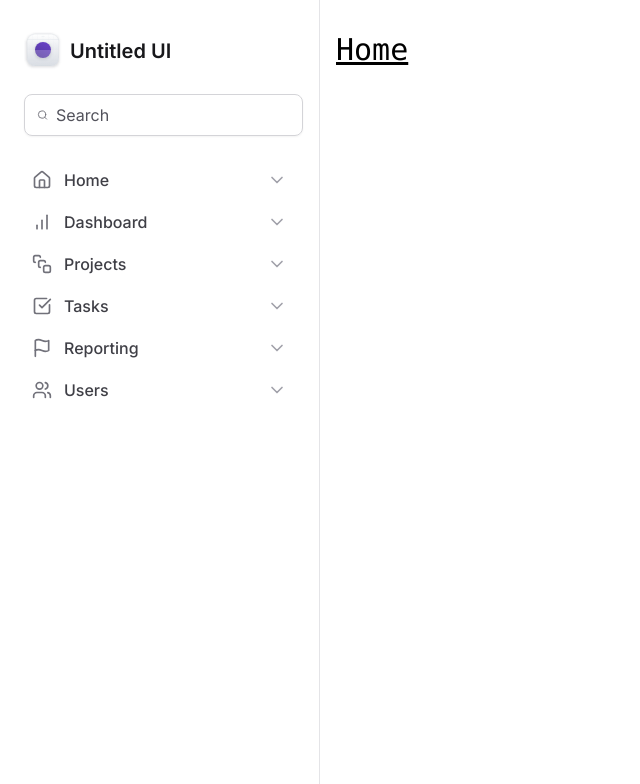
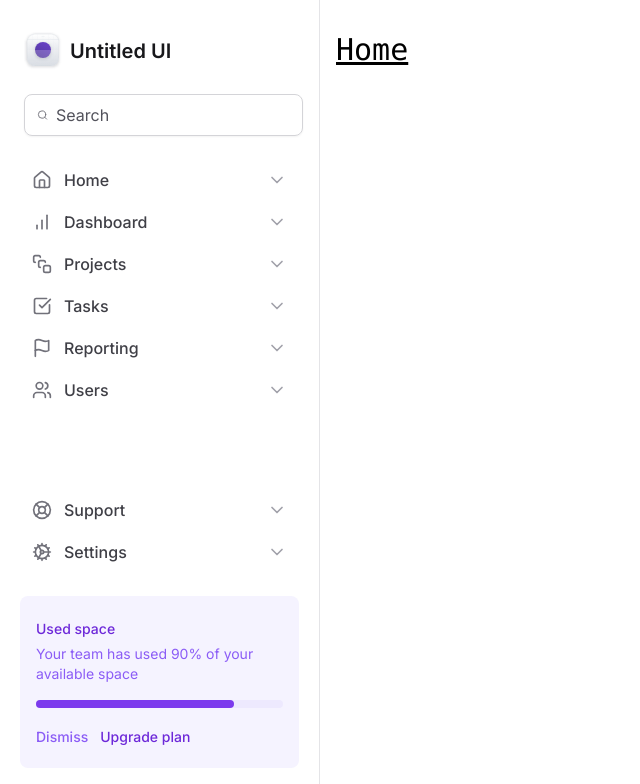
Before and after one commit to vini-cius/masterizando-tailwindcss, a Next.js app: page / in a window 1280 px wide. Shown: the top 784 px of the page, without its empty margins (0-640 px from the left). Built offline with nearby package versions, Linux system fonts and the light colour scheme.

Commit message:
feat: used space widget

```diff
--- a/src/app/layout.tsx
+++ b/src/app/layout.tsx
@@ -8,7 +8,7 @@
 const inter = Inter({ subsets: ['latin'] })
 
 export const metadata: Metadata = {
-  title: 'Create Next App',
+  title: 'Untitled UI',
   description: 'Generated by create next app',
 }
 
--- a/src/components/Sidebar/MainNavigation/index.tsx
+++ /dev/null
@@ -1,23 +0,0 @@
-import {
-  BarChartIcon,
-  CheckSquareIcon,
-  FlagIcon,
-  HomeIcon,
-  SquareStackIcon,
-  UsersIcon,
-} from 'lucide-react'
-
-import { NavItem } from './nav-item'
-
-export function MainNavigation() {
-  return (
-    <nav className="space-y-0.5">
-      <NavItem title="Home" icon={HomeIcon} />
-      <NavItem title="Dashboard" icon={BarChartIcon} />
-      <NavItem title="Projects" icon={SquareStackIcon} />
-      <NavItem title="Tasks" icon={CheckSquareIcon} />
-      <NavItem title="Reporting" icon={FlagIcon} />
-      <NavItem title="Users" icon={UsersIcon} />
-    </nav>
-  )
-}
--- a/src/components/Sidebar/index.tsx
+++ b/src/components/Sidebar/index.tsx
@@ -1,11 +1,20 @@
-import { SearchIcon } from 'lucide-react'
+import { CogIcon, LifeBuoyIcon, SearchIcon } from 'lucide-react'
+import {
+  BarChartIcon,
+  CheckSquareIcon,
+  FlagIcon,
+  HomeIcon,
+  SquareStackIcon,
+  UsersIcon,
+} from 'lucide-react'
 
 import { SvgComponent } from './logo'
-import { MainNavigation } from './MainNavigation'
+import { NavItem } from './nav-item'
+import { UsedSpaceWidget } from './used-space-widget'
 
 export function Sidebar() {
   return (
-    <aside className="space-y-6 border-r border-zinc-200 px-5 py-8">
+    <aside className="flex flex-col gap-6 border-r border-zinc-200 px-5 py-8">
       <SvgComponent />
 
       <div className="mx-1 flex w-full items-center gap-2 rounded-lg border border-zinc-300 px-3 py-2 shadow-sm">
@@ -18,7 +27,23 @@
         />
       </div>
 
-      <MainNavigation />
+      <nav className="space-y-0.5">
+        <NavItem title="Home" icon={HomeIcon} />
+        <NavItem title="Dashboard" icon={BarChartIcon} />
+        <NavItem title="Projects" icon={SquareStackIcon} />
+        <NavItem title="Tasks" icon={CheckSquareIcon} />
+        <NavItem title="Reporting" icon={FlagIcon} />
+        <NavItem title="Users" icon={UsersIcon} />
+      </nav>
+
+      <div className="mt-auto flex flex-col gap-6">
+        <nav className="space-y-0.5">
+          <NavItem title="Support" icon={LifeBuoyIcon} />
+          <NavItem title="Settings" icon={CogIcon} />
+        </nav>
+
+        <UsedSpaceWidget />
+      </div>
     </aside>
   )
 }
--- /dev/null
+++ b/src/components/Sidebar/used-space-widget.tsx
@@ -0,0 +1,28 @@
+export function UsedSpaceWidget() {
+  return (
+    <div className="flex flex-col gap-4 rounded-lg bg-violet-50 px-4 py-5">
+      <div className="space-y-1">
+        <span className="text-sm/5 font-medium text-violet-700">
+          Used space
+        </span>
+        <p className="text-sm/5 text-violet-500">
+          Your team has used 90% of your available space
+        </p>
+      </div>
+
+      <div className="h-2 rounded-full bg-violet-100">
+        <div className="h-2 w-4/5 rounded-full bg-violet-600"></div>
+      </div>
+
+      <div className="space-x-3">
+        <button className="text-sm font-medium text-violet-500 hover:text-violet-600">
+          Dismiss
+        </button>
+
+        <button className="text-sm font-medium text-violet-700 hover:text-violet-800">
+          Upgrade plan
+        </button>
+      </div>
+    </div>
+  )
+}
```
Also changed, not shown: src/components/Sidebar/nav-item.tsx (renamed from src/components/Sidebar/MainNavigation/nav-item.tsx).
